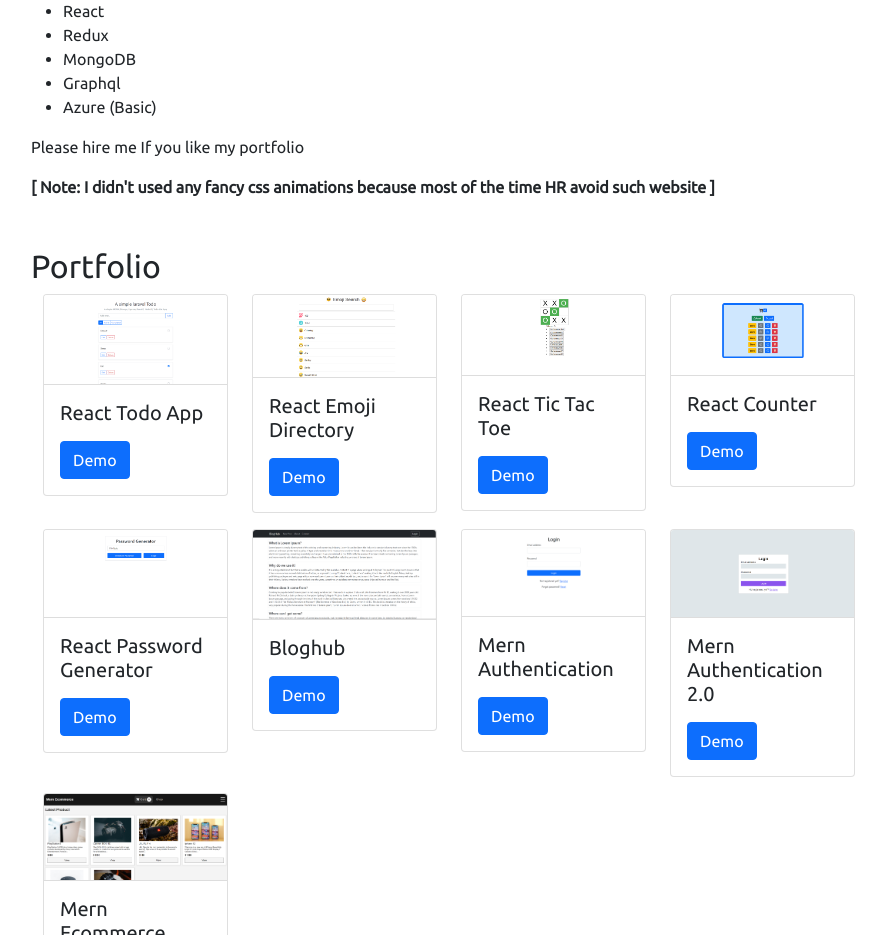
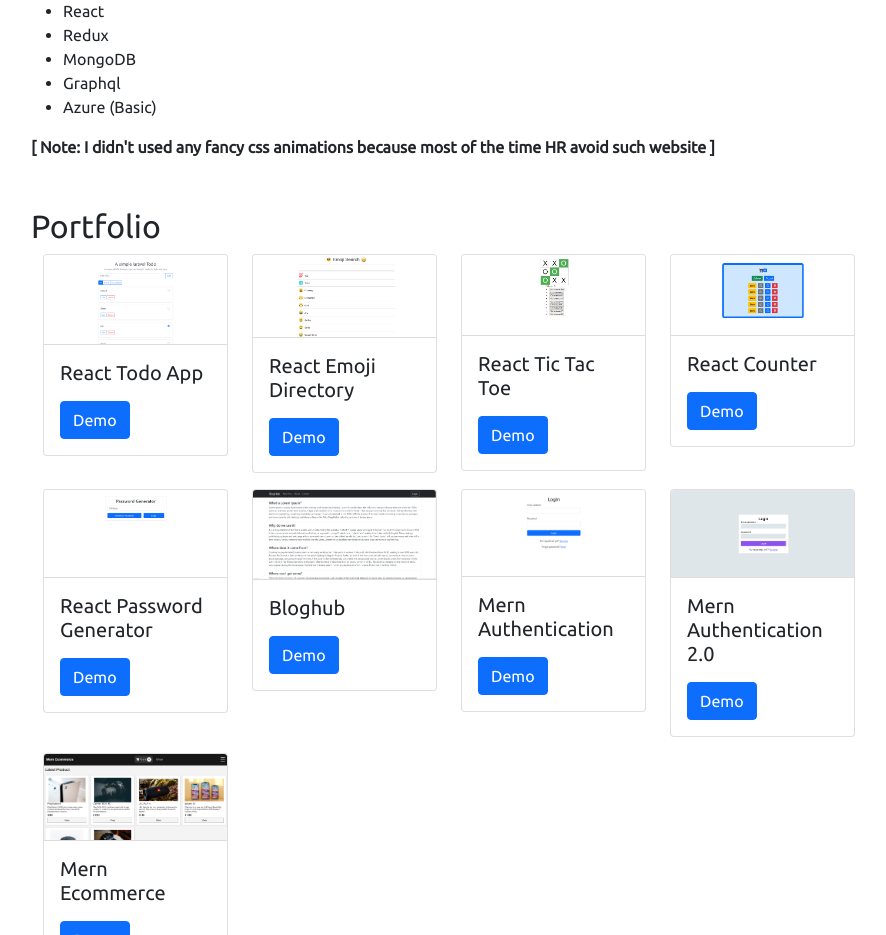
Before and after one commit to ssakib4040/nextjs-portfolio, a React (Vite) app: page / in a window 1280 px wide. Shown: the part 1240-2175 px from the top of the page, without its empty margins (331-1217 px from the left). Built offline with nearby package versions, Linux system fonts and the light colour scheme.

Commit message:
Tag removed

```diff
--- a/src/App.jsx
+++ b/src/App.jsx
@@ -147,7 +147,6 @@ function App() {
             </ul>
           </div>
 
-          <p>Please hire me If you like my portfolio</p>
           <p className="fw-bold">
             [ Note: I didn't used any fancy css animations because most of the
             time HR avoid such website ]
```
